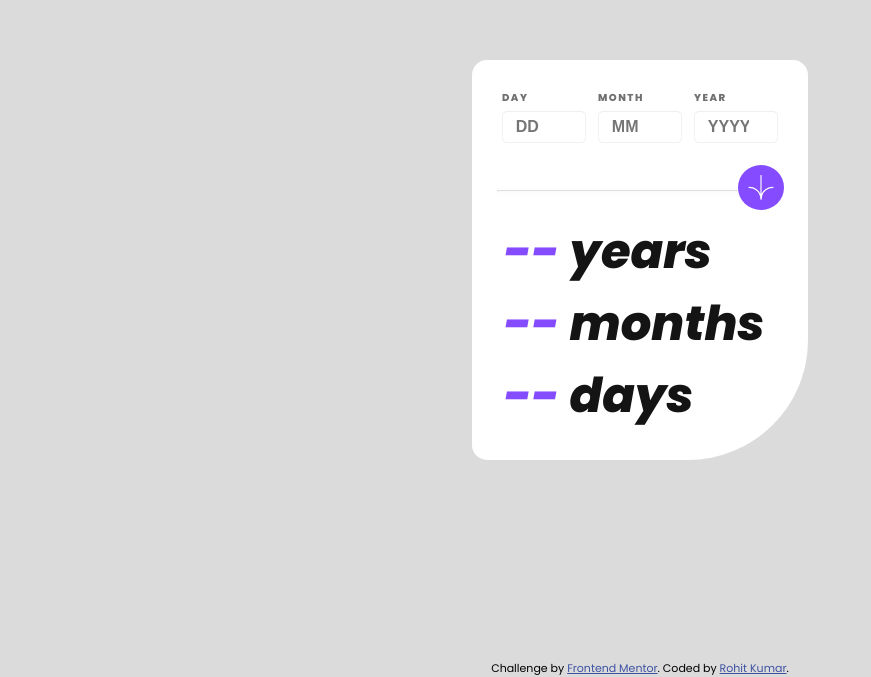
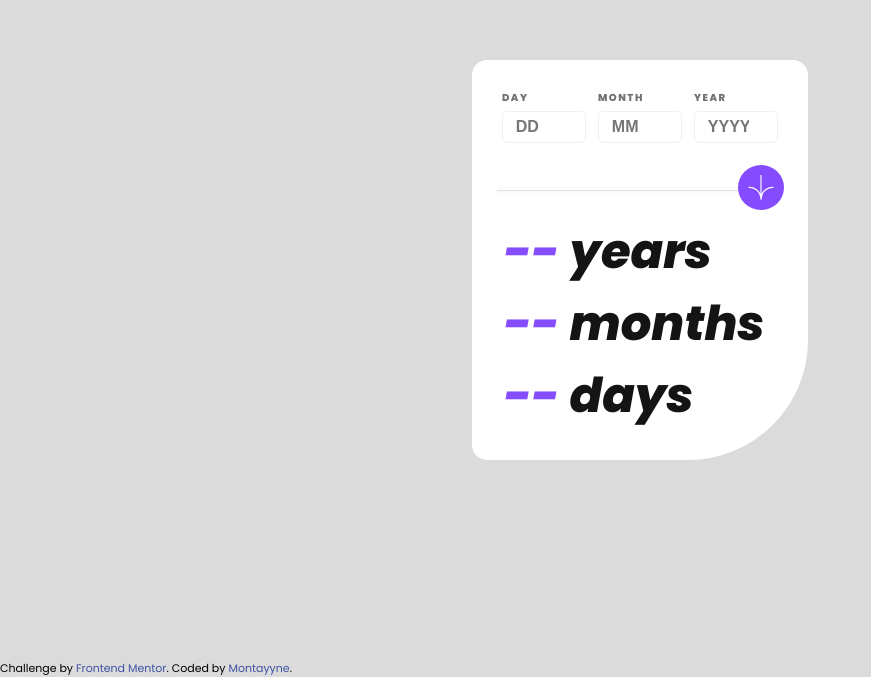
Before and after one commit to MontyyCode/age-calculator-app, a plain HTML site: page index.html in a window 1280 px wide. Shown: the part 140-817 px from the top of the page, without its empty margins (0-871 px from the left). Drawn offline with Linux system fonts and the light colour scheme.

Commit message:
update commit

```diff
--- a/index.html
+++ b/index.html
@@ -81,7 +81,7 @@
       Challenge by
       <a href="https://www.frontendmentor.io?ref=challenge" target="_blank"
         >Frontend Mentor</a
-      >. Coded by <a href="https://twitter.com/_iamrohitKumar">Rohit Kumar</a>.
+      >. Coded by <a href="https://github.com/MontyyCode">Montayyne</a>.
     </div>
     <script src="script.js"></script>
   </body>
--- a/style.css
+++ b/style.css
@@ -13,7 +13,7 @@ html {
 body {
   font-family: "Poppins", sans-serif;
   font-weight: 400;
-  min-height: 100vh;
+  height: 100%;
   background-color: hsl(0, 0%, 86%);
 }
 
@@ -131,10 +131,11 @@ p[class^="invalid"],
 
 .attribution {
   font-size: 11px;
-  text-align: center;
+  text-align: bottom;
 }
 .attribution a {
   color: hsl(228, 45%, 44%);
+  text-decoration: none;
 }
 
 @media (max-width: 37rem) {
```
